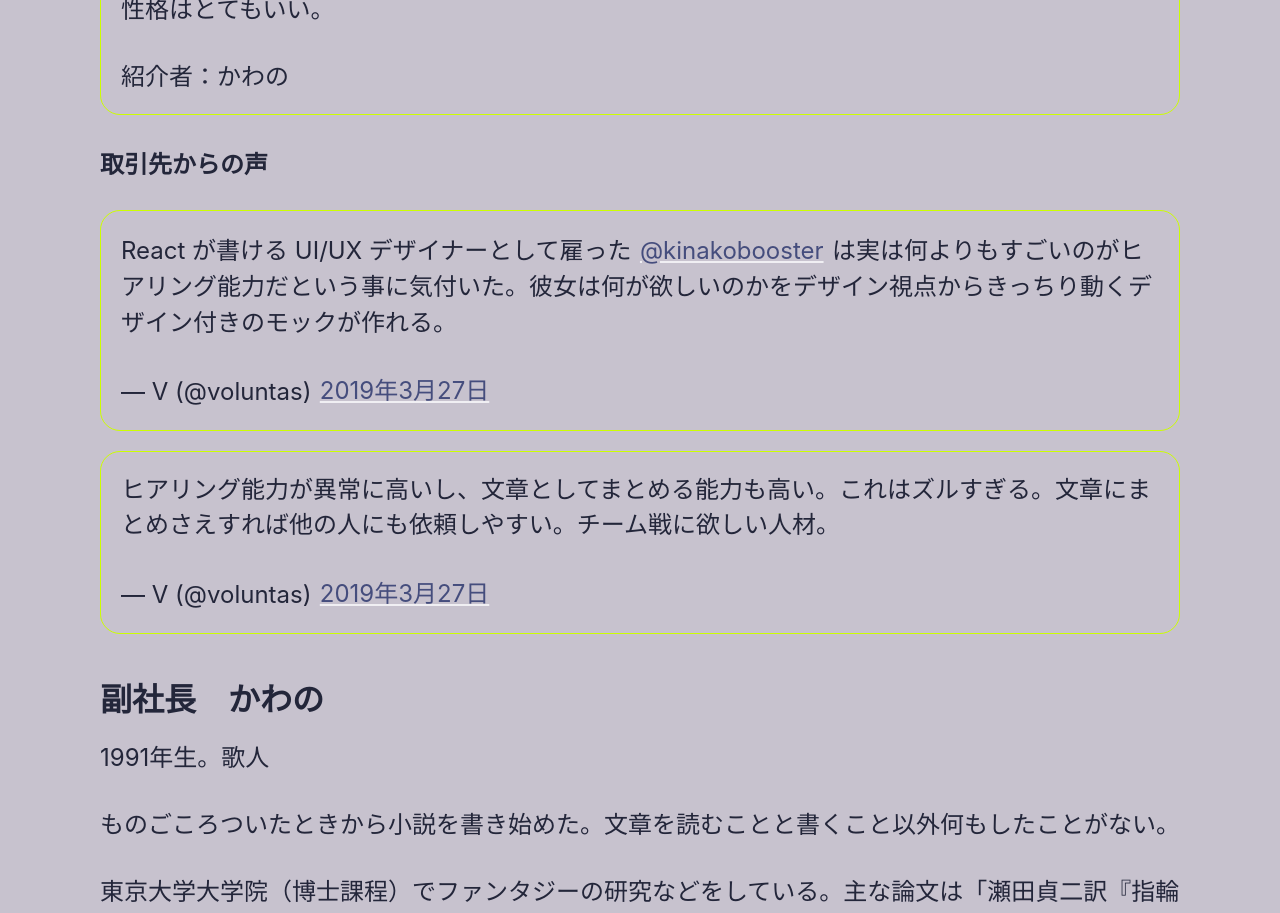
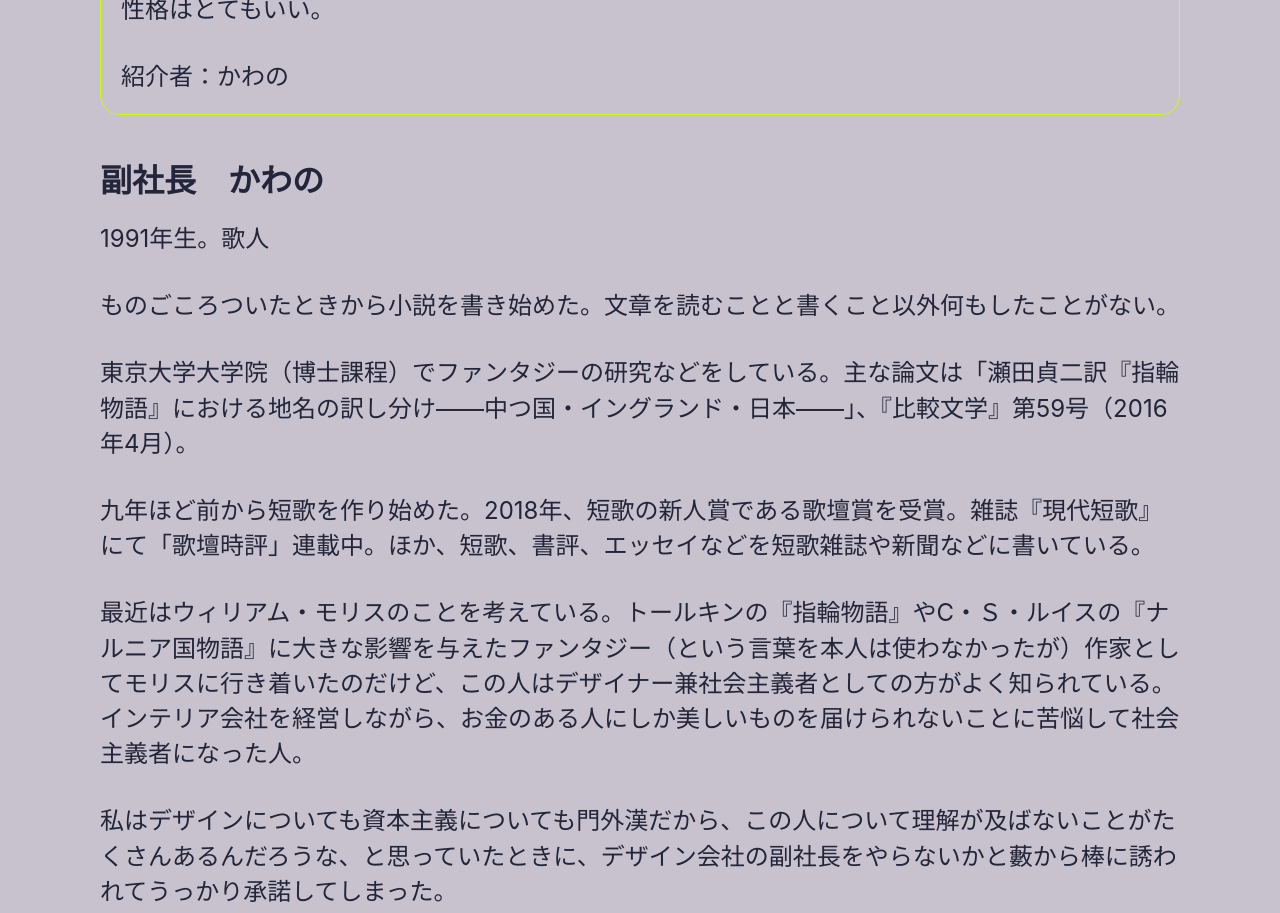
Before and after one commit to xemonodesign/xemono.life, a React app: page /news/1 in a window 1280 px wide. Shown: the part 7360-8273 px from the top of the page. Built offline with nearby package versions, Linux system fonts and the light colour scheme.

Commit message:
取引先からの声を削除

```diff
--- a/src/App.js
+++ b/src/App.js
@@ -144,34 +144,6 @@ const Home = () => (
             </p>
             紹介者：かわの
           </blockquote>
-          <h3>取引先からの声</h3>
-          <blockquote class="twitter-tweet" data-lang="ja">
-            <p lang="ja" dir="ltr">
-              React が書ける UI/UX デザイナーとして雇った{" "}
-              <a href="https://twitter.com/kinakobooster?ref_src=twsrc%5Etfw">
-                @kinakobooster
-              </a>{" "}
-              は実は何よりもすごいのがヒアリング能力だという事に気付いた。彼女は何が欲しいのかをデザイン視点からきっちり動くデザイン付きのモックが作れる。
-            </p>
-            &mdash; V (@voluntas){" "}
-            <a href="https://twitter.com/voluntas/status/1110905626186518530?ref_src=twsrc%5Etfw">
-              2019年3月27日
-            </a>
-          </blockquote>
-          <blockquote class="twitter-tweet" data-lang="ja">
-            <p lang="ja" dir="ltr">
-              ヒアリング能力が異常に高いし、文章としてまとめる能力も高い。これはズルすぎる。文章にまとめさえすれば他の人にも依頼しやすい。チーム戦に欲しい人材。
-            </p>
-            &mdash; V (@voluntas){" "}
-            <a href="https://twitter.com/voluntas/status/1110906626469298176?ref_src=twsrc%5Etfw">
-              2019年3月27日
-            </a>
-          </blockquote>
-          <script
-            async
-            src="https://platform.twitter.com/widgets.js"
-            charset="utf-8"
-          />
         </div>
       </FlexBox>
       <FlexBox>
```
